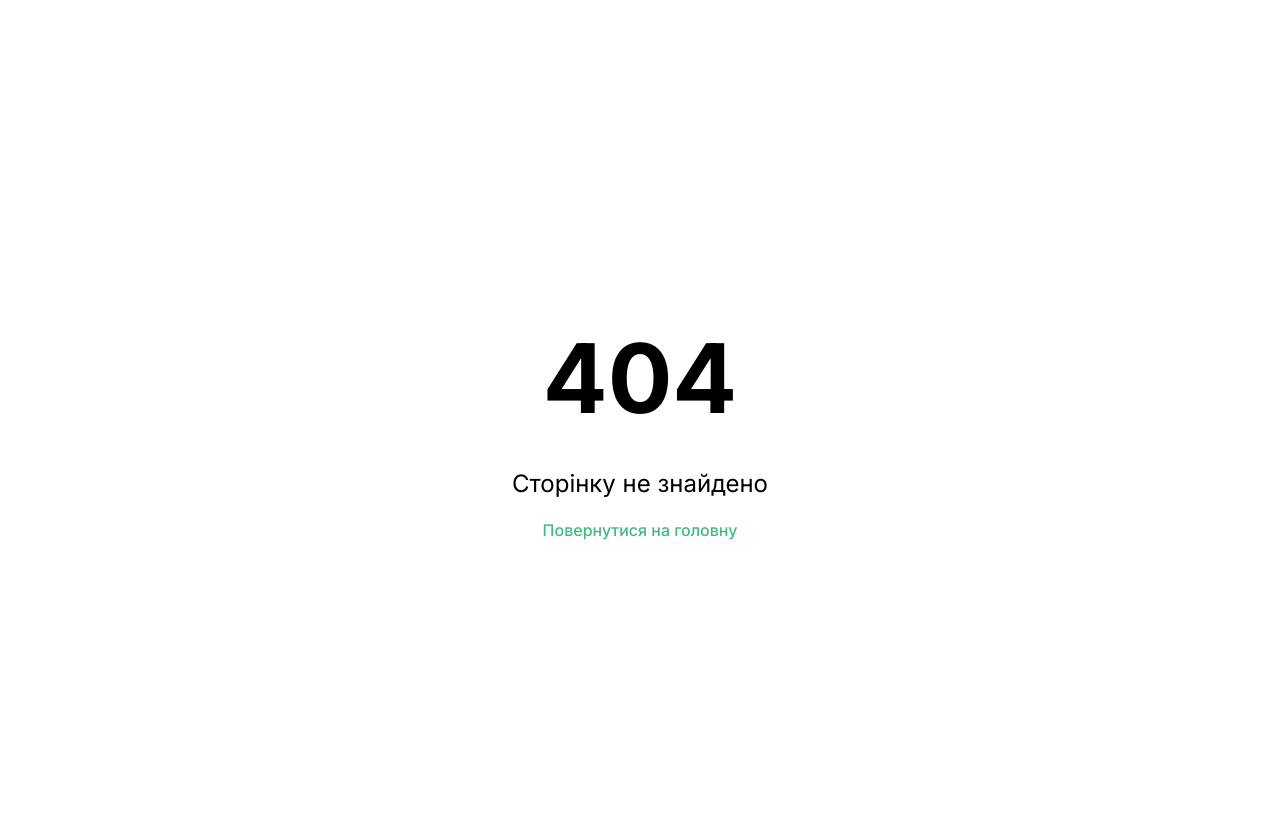
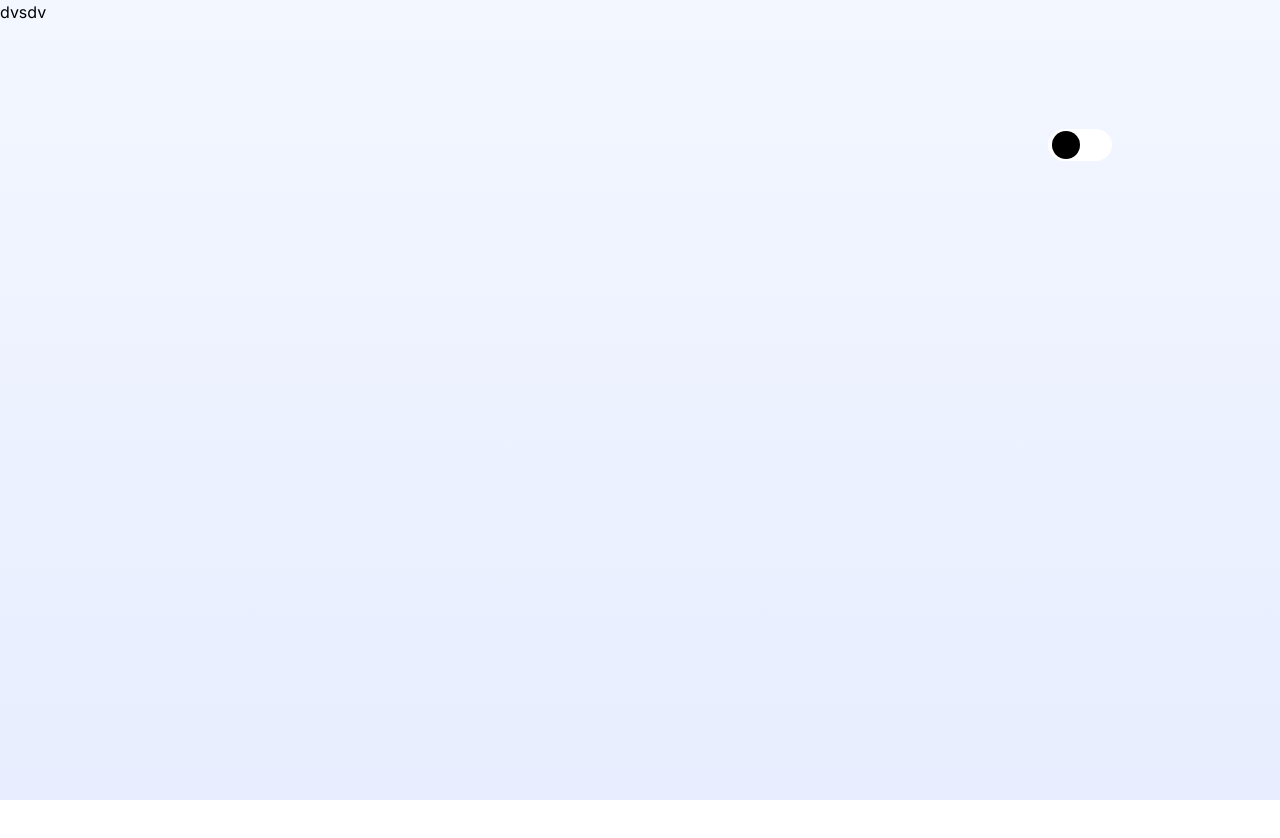
Before and after one commit to LexMorrison/toDo-list-app, a Vue app: page /registration in a window 1280 px wide. Before the commit this address had no page. Shown: the top 838 px of the page. After the commit the page ends 800 px from the top, so only its background shows below. Built offline with nearby package versions, Linux system fonts and the light colour scheme.

Commit message:
feat: theme toggle, layouts and theme config

```diff
--- a/src/app/App.vue
+++ b/src/app/App.vue
@@ -1,10 +1,16 @@
+<script setup lang="ts">
+import { RouterView } from "vue-router";
+
+import MasterLayout from "./layouts/MasterLayout.vue";
+</script>
+
 <template>
   <div
     id="app"
     class="min-h-screen bg-base-100 text-neutral"
   >
-    <main class="max-w-7xl mx-auto py-6 px-4 sm:px-6 lg:px-8">
-      <RouterView />
+    <main class="max-w-7xl mx-auto">
+      <MasterLayout><RouterView /></MasterLayout>
     </main>
   </div>
 </template>
--- /dev/null
+++ b/src/app/layouts/AuthLayout.vue
@@ -0,0 +1,13 @@
+<script setup lang="ts">
+import ThemeToggle from "@/features/theme/components/ThemeToggle.vue";
+</script>
+
+<template>
+  <div class="relative min-h-screen w-full bg-light-bg dark:bg-dark-bg">
+    <div class="absolute top-[129px] right-[168px]">
+      <ThemeToggle />
+    </div>
+
+    <slot />
+  </div>
+</template>
--- /dev/null
+++ b/src/app/layouts/DefaultLayout.vue
@@ -0,0 +1,8 @@
+<script setup lang="ts"></script>
+
+<template>
+  <div class="bg-slate-600 w-[500px] h-[500px]">
+    DEFAULT LAYOUT
+    <slot />
+  </div>
+</template>
--- /dev/null
+++ b/src/app/layouts/MasterLayout.vue
@@ -0,0 +1,25 @@
+<script setup lang="ts">
+import { computed } from "vue";
+import { useRoute } from "vue-router";
+
+import AuthLayout from "./AuthLayout.vue";
+import DefaultLayout from "./DefaultLayout.vue";
+
+const route = useRoute();
+
+const layouts = {
+  auth: AuthLayout,
+  default: DefaultLayout,
+};
+
+const layoutComponent = computed(() => {
+  const layoutKey = (route.meta.layout as keyof typeof layouts) || "default";
+  return layouts[layoutKey];
+});
+</script>
+
+<template>
+  <component :is="layoutComponent">
+    <slot />
+  </component>
+</template>
--- a/src/app/main.ts
+++ b/src/app/main.ts
@@ -4,6 +4,8 @@ import VueFeather from "vue-feather";
 
 import App from "./App.vue";
 import router from "./router";
+
+import { useThemeStore } from "@/features/theme/store/useThemeStore";
 
 import "./main.scss";
 
@@ -19,3 +21,7 @@ app.component("VueFeather", VueFeather);
 
 // Mount the app
 app.mount("#app");
+
+const themeStore = useThemeStore();
+
+document.documentElement.classList.toggle("dark", themeStore.theme === "dark");
--- a/src/app/router/index.ts
+++ b/src/app/router/index.ts
@@ -7,6 +7,24 @@ const routes: RouteRecordRaw[] = [
     component: () => import("@/pages/Home/index.vue"),
     meta: {
       title: "Home - Vue 3 Starter",
+    },
+  },
+  {
+    path: "/login",
+    name: "Login",
+    component: () => import("@/pages/Login/index.vue"),
+    meta: {
+      title: "Login Vue 3 toDo List app",
+      layout: "auth",
+    },
+  },
+  {
+    path: "/registration",
+    name: "Registation",
+    component: () => import("@/pages/Registration/index.vue"),
+    meta: {
+      title: "Registation Vue 3 toDo List app",
+      layout: "auth",
     },
   },
   {
--- a/src/features/theme/components/ThemeToggle.vue
+++ b/src/features/theme/components/ThemeToggle.vue
@@ -1,44 +1,26 @@
 <script setup lang="ts">
 import { computed } from "vue";
 
-import { useThemeStore } from "../composables/useTheme";
+import { useThemeStore } from "../store/useThemeStore";
 
 const themeStore = useThemeStore();
+const isOn = computed(() => themeStore.theme === "dark");
 
-const isDark = computed(() => themeStore.isDark);
-
-const toggleTheme = () => {
-  themeStore.setTheme(isDark.value ? "light" : "dark");
+const toggle = () => {
+  themeStore.toggleTheme();
 };
 </script>
 
 <template>
-  <button
-    class="theme-toggle"
-    :aria-label="isDark ? 'Увімкнути світлу тему' : 'Увімкнути темну тему'"
-    @click="toggleTheme"
+  <div
+    class="w-16 h-8 rounded-[100px] flex items-center relative cursor-pointer transition-colors
+    duration-300"
+    :class="isOn ? 'bg-light-pureBlack' : ' bg-light-pureWhite'"
+    @click="toggle"
   >
-    <span v-if="isDark">🌙</span>
-    <span v-else>☀️</span>
-  </button>
+    <div
+      class="rounded-full w-7 h-7 absolute transition-all duration-300"
+      :class="isOn ? 'translate-x-8 bg-light-pureWhite' : 'translate-x-1  bg-light-pureBlack'"
+    />
+  </div>
 </template>
-
-<style scoped>
-.theme-toggle {
-  padding: 0.5rem;
-  border-radius: 0.5rem;
-  background: transparent;
-  border: 1px solid #e5e7eb;
-  cursor: pointer;
-  transition: all 0.2s;
-  font-size: 1.25rem;
-}
-
-.theme-toggle:hover {
-  background: #f3f4f6;
-}
-
-.theme-toggle:active {
-  transform: scale(0.95);
-}
-</style>
--- /dev/null
+++ b/src/features/theme/store/useThemeStore.ts
@@ -0,0 +1,20 @@
+import { defineStore } from "pinia";
+
+type Theme = "light" | "dark";
+
+export const useThemeStore = defineStore("theme", {
+  state: () => ({
+    theme: (localStorage.getItem("theme") as Theme) || "light",
+  }),
+
+  actions: {
+    toggleTheme() {
+      this.theme = this.theme === "light" ? "dark" : "light";
+      document.documentElement.classList.toggle("dark", this.theme === "dark");
+      localStorage.setItem("theme", this.theme);
+    },
+    applyTheme() {
+      document.documentElement.classList.toggle("dark", this.theme === "dark");
+    },
+  },
+});
--- a/src/pages/Home/index.vue
+++ b/src/pages/Home/index.vue
@@ -1,3 +1,7 @@
 <script setup lang="ts"></script>
 
-<template><div class="bg-light-paleGray h-5 w-5" /></template>
+<template>
+  <div class="bg-light-paleGray p-5 border border-light-warmOrange">
+    home
+  </div>
+</template>
--- /dev/null
+++ b/src/pages/Login/index.vue
@@ -0,0 +1,3 @@
+<script setup lang="ts"></script>
+
+<template><div>login</div></template>
--- /dev/null
+++ b/src/pages/Registration/index.vue
@@ -0,0 +1,3 @@
+<script setup lang="ts"></script>
+
+<template><h1>dvsdv</h1></template>
--- a/tailwind.config.js
+++ b/tailwind.config.js
@@ -1,6 +1,7 @@
 /** @type {import('tailwindcss').Config} */
 export default {
   content: ["./index.html", "./src/**/*.{vue,js,ts,jsx,tsx}"],
+  darkMode: "class",
   theme: {
     extend: {
       fontFamily: {
@@ -19,14 +20,14 @@ export default {
           charcoalBlack: "#1A1A1A",
           pureBlack: "#000000",
           pureWhite: "#FFFFFF",
-          coolLightGray: "D0D5DD",
+          coolLightGray: "#D0D5DD",
           neutralGray: "#CACACA",
           mustedSteelBlue: "#667085",
-          softLilac: "E9D7FF",
+          softLilac: "#E9D7FF",
           coolDarkBlueGray: "#344054",
           softMistGray: "#E4E7EC",
           lightNeutralGray: "#D9D9D9",
-          vividRed: "D32F2F",
+          vividRed: "#D32F2F",
           brightBlue: "#1A73E8",
           paleGray: "#F0F2F5",
           brightRed: "#FF4545",
@@ -75,9 +76,9 @@ export default {
 
       backgroundImage: {
         "light-warm": "linear-gradient(#FF7A59, #E9D7FF)",
-        "light-bg": "linear-gradient(#F3F7FF, #E8EDFF)",
+        "light-bg": "linear-gradient(180deg, #f3f7ff 0%, #e8edff 100%)",
         "dark-violet": "linear-gradient(#B39CFF, #6A4CFF)",
-        "dark-bg": "linear-gradient(#1A1A22, #0E0E12)",
+        "dark-bg": "linear-gradient(180deg, #1a1a22 0%, #0e0e12 100%)",
         "button-vivid": "linear-gradient(#6A4CFF, #9A59FF)",
       },
     },
```
